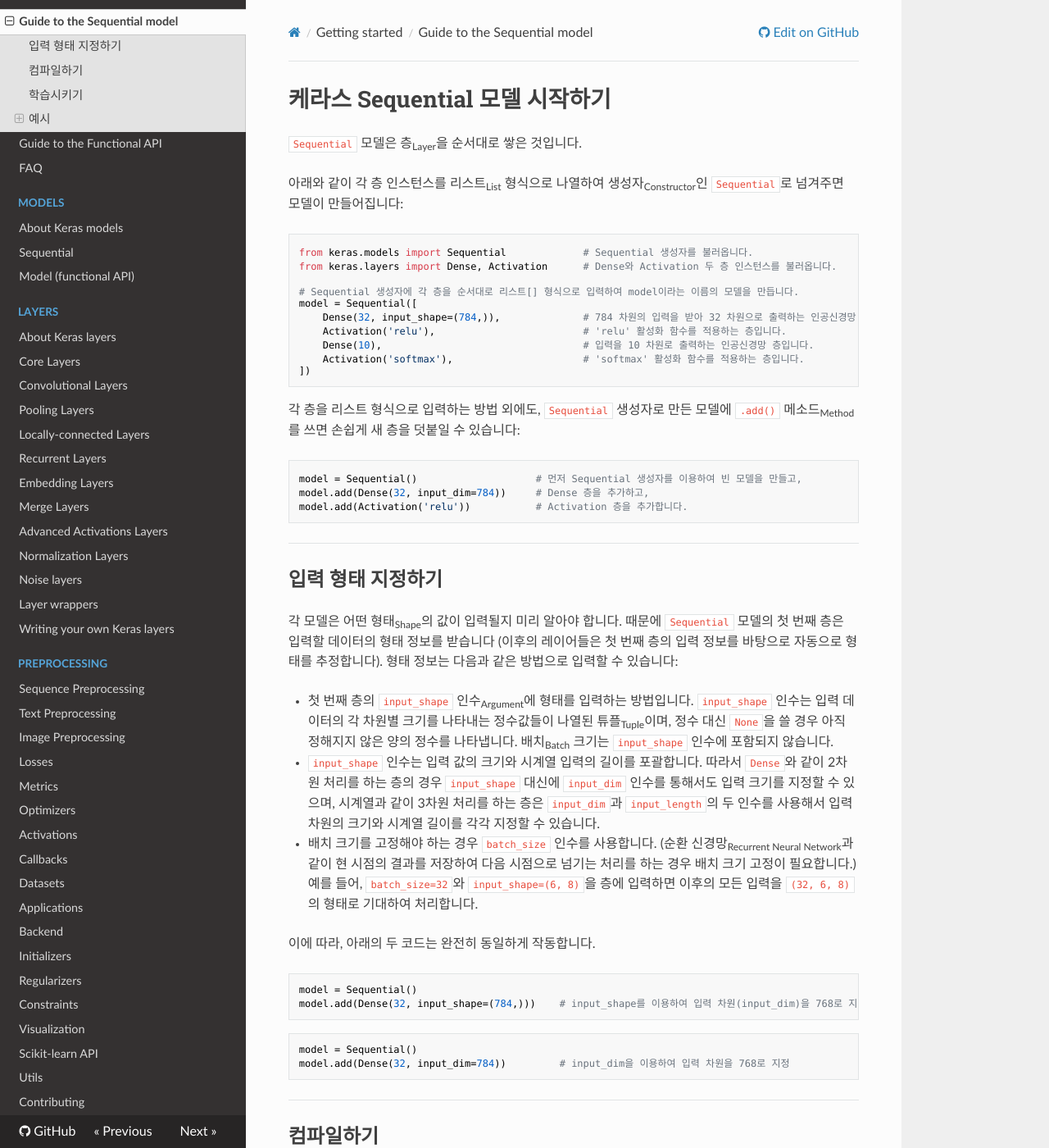
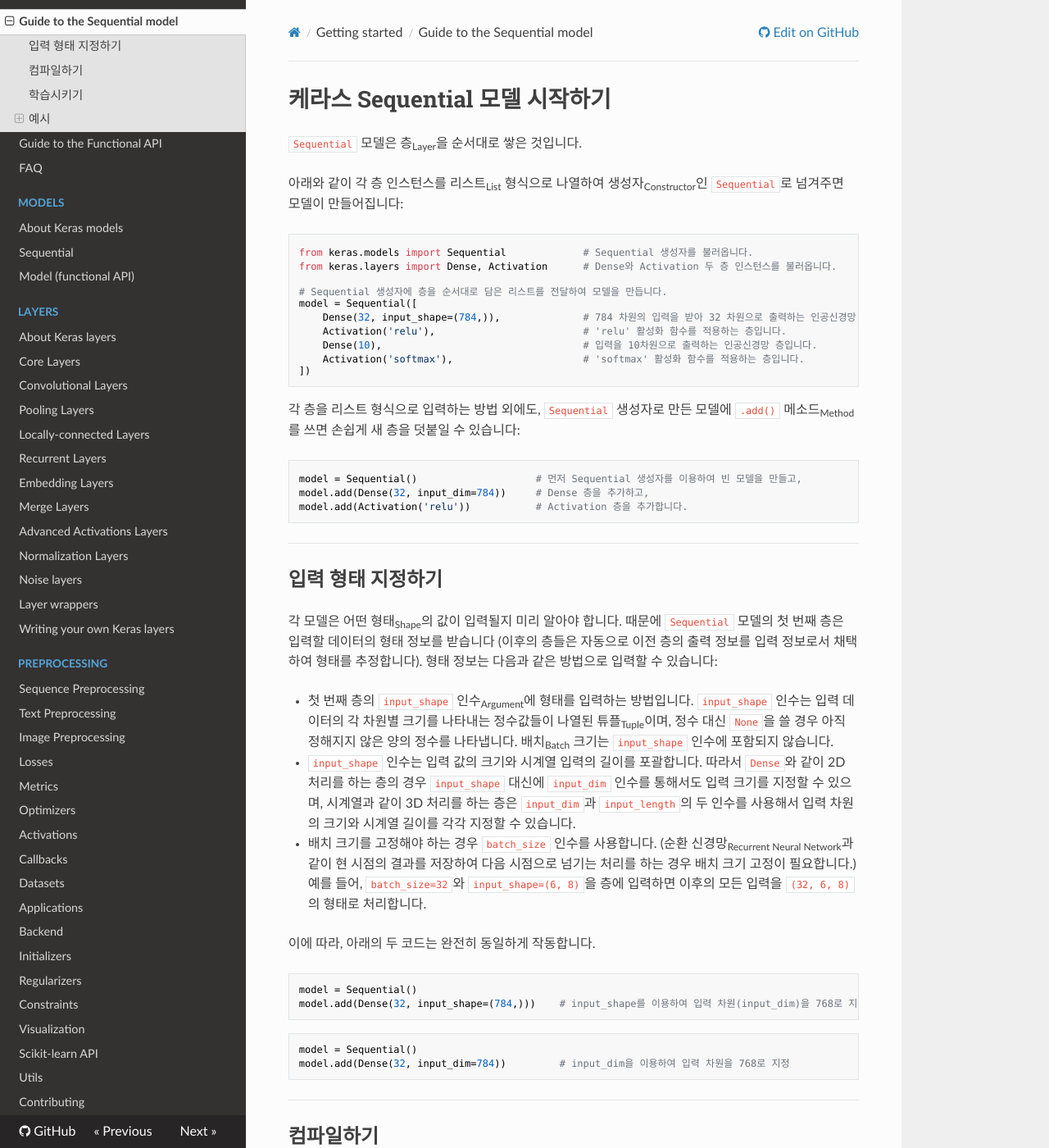
Before and after one commit to keras-team/keras-docs-ko, an MkDocs documentation site: the page built from sources/getting-started/sequential-model-guide.md, in a window 1280 px wide and 1400 px high. Shown: the whole window at 82% size. Built offline with MkDocs 1.6.1, drawn with Linux system fonts in a browser that asks for light colours; nearby versions of some CDN libraries; some of the changed text lies outside the part shown.

Commit message:
Take feedback, except a few terms need discussions
2차 리뷰어의 피드백에 따라 문장 번역 반영하고 용어 수정합니다.

- binary, multi-class 두 용어는 우선 이진, 다중 클래스로 변경하였으나 discussion은 필요합니다.
- optimizer의 경우는 수학에서 목적 함수의 optimization을 최적화로 번역해온 터라 일단은 최적화 함수로 남겨두겠습니다. 이 역시 discussion 후에 최종 결정하는 것으로 하겠습니다.

````diff
--- a/sources/getting-started/sequential-model-guide.md
+++ b/sources/getting-started/sequential-model-guide.md
@@ -8,11 +8,11 @@
 from keras.models import Sequential             # Sequential 생성자를 불러옵니다.
 from keras.layers import Dense, Activation      # Dense와 Activation 두 층 인스턴스를 불러옵니다.
 
-# Sequential 생성자에 각 층을 순서대로 리스트[] 형식으로 입력하여 model이라는 이름의 모델을 만듭니다.
+# Sequential 생성자에 층을 순서대로 담은 리스트를 전달하여 모델을 만듭니다.
 model = Sequential([
     Dense(32, input_shape=(784,)),              # 784 차원의 입력을 받아 32 차원으로 출력하는 인공신경망 층입니다.
     Activation('relu'),                         # 'relu' 활성화 함수를 적용하는 층입니다.
-    Dense(10),                                  # 입력을 10 차원로 출력하는 인공신경망 층입니다.
+    Dense(10),                                  # 입력을 10차원으로 출력하는 인공신경망 층입니다.
     Activation('softmax'),                      # 'softmax' 활성화 함수를 적용하는 층입니다.
 ])
 ```
@@ -29,11 +29,11 @@ model.add(Activation('relu'))           # Activation 층을 추가합니다.
 
 ## 입력 형태 지정하기
 
-각 모델은 어떤 형태<sub>Shape</sub>의 값이 입력될지 미리 알아야 합니다. 때문에 `Sequential` 모델의 첫 번째 층은 입력할 데이터의 형태 정보를 받습니다 (이후의 레이어들은 첫 번째 층의 입력 정보를 바탕으로 자동으로 형태를 추정합니다). 형태 정보는 다음과 같은 방법으로 입력할 수 있습니다:
+각 모델은 어떤 형태<sub>Shape</sub>의 값이 입력될지 미리 알아야 합니다. 때문에 `Sequential` 모델의 첫 번째 층은 입력할 데이터의 형태 정보를 받습니다 (이후의 층들은 자동으로 이전 층의 출력 정보를 입력 정보로서 채택하여 형태를 추정합니다). 형태 정보는 다음과 같은 방법으로 입력할 수 있습니다:
 
 - 첫 번째 층의 `input_shape` 인수<sub>Argument</sub>에 형태를 입력하는 방법입니다. `input_shape` 인수는 입력 데이터의 각 차원별 크기를 나타내는 정수값들이 나열된 튜플<sub>Tuple</sub>이며, 정수 대신 `None`을 쓸 경우 아직 정해지지 않은 양의 정수를 나타냅니다. 배치<sub>Batch</sub> 크기는 `input_shape` 인수에 포함되지 않습니다.
-- `input_shape` 인수는 입력 값의 크기와 시계열 입력의 길이를 포괄합니다. 따라서 `Dense`와 같이 2차원 처리를 하는 층의 경우 `input_shape` 대신에 `input_dim` 인수를 통해서도 입력 크기를 지정할 수 있으며, 시계열과 같이 3차원 처리를 하는 층은 `input_dim`과 `input_length`의 두 인수를 사용해서 입력 차원의 크기와 시계열 길이를 각각 지정할 수 있습니다.
-- 배치 크기를 고정해야 하는 경우 `batch_size` 인수를 사용합니다. (순환 신경망<sub>Recurrent Neural Network</sub>과 같이 현 시점의 결과를 저장하여 다음 시점으로 넘기는 처리를 하는 경우 배치 크기 고정이 필요합니다.) 예를 들어, `batch_size=32`와 `input_shape=(6, 8)`을 층에 입력하면 이후의 모든 입력을 `(32, 6, 8)`의 형태로 기대하여 처리합니다.
+- `input_shape` 인수는 입력 값의 크기와 시계열 입력의 길이를 포괄합니다. 따라서 `Dense`와 같이 2D 처리를 하는 층의 경우 `input_shape` 대신에 `input_dim` 인수를 통해서도 입력 크기를 지정할 수 있으며, 시계열과 같이 3D 처리를 하는 층은 `input_dim`과 `input_length`의 두 인수를 사용해서 입력 차원의 크기와 시계열 길이를 각각 지정할 수 있습니다.
+- 배치 크기를 고정해야 하는 경우 `batch_size` 인수를 사용합니다. (순환 신경망<sub>Recurrent Neural Network</sub>과 같이 현 시점의 결과를 저장하여 다음 시점으로 넘기는 처리를 하는 경우 배치 크기 고정이 필요합니다.) 예를 들어, `batch_size=32`와 `input_shape=(6, 8)`을 층에 입력하면 이후의 모든 입력을 `(32, 6, 8)`의 형태로 처리합니다.
 
 이에 따라, 아래의 두 코드는 완전히 동일하게 작동합니다.
 ```python
@@ -310,9 +310,9 @@ score = model.evaluate(x_test, y_test, batch_size=16)
 
 ### 순서형 데이터 분류를 위한 LSTM 층 쌓기
 
-고차원의 시계열 요인들을 학습할 수 있도록 LSTM 층을 세 겹으로 쌓은 모델을 만듭니다.
+고차원의 시계열 요인들을 학습할 수 있도록 3개의 LSTM 층을 연결한 모델을 만듭니다.
 
-처음의 두 LSTM 층은 순서의 모든 지점에서 결과값을 출력합니다 `return_sequences=True`. 즉, 입력값의 순서 개수와 출력값의 순서 개수가 같습니다. 하지만 마지막 LSTM 층은 단 한 번 최종 시점에서만 결과를 출력합니다. 따라서 시계열 차원도 없어집니다. (이 과정은 길이를 가진 여러 벡터의 입력 시퀀스를 하나의 벡터로 변환하는 것과도 같습니다.)
+처음의 두 LSTM 층은 순서의 모든 지점에서 결과값을 출력합니다 `return_sequences=True`. 즉, 입력값의 순서 개수와 출력값의 순서 개수가 같습니다. 하지만 마지막 LSTM 층은 출력 시퀀스의 최종 시점에서 결과를 출력합니다. 따라서 앞서 구성한 LSTM층의 최종 출력은 시계열 차원이 없어진 크기를 가집니다. (이 과정은 길이를 가진 여러 벡터의 입력 시퀀스를 하나의 벡터로 변환하는 것과도 같습니다.)
 
 <img src="https://keras.io/img/regular_stacked_lstm.png" alt="stacked LSTM" style="width: 300px;"/>
 
````
Also changed, not shown: other parts of sources/getting-started/sequential-model-guide.md (+7 -7 lines).
